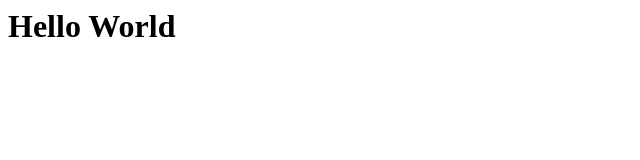
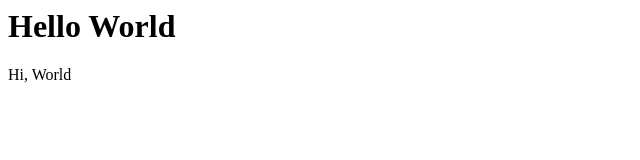
Before and after one commit to Seunggyu-Jung/SampleLab, a plain HTML site: page index.html in a window 1280 px wide. Shown: the full height of the page, 0-640 px from the left. Drawn offline with Linux system fonts and the light colour scheme.

Commit message:
Update index.html

```diff
--- a/index.html
+++ b/index.html
@@ -1 +1,2 @@
 <h1>Hello World</h1>
+<p>Hi, World</p>
```
